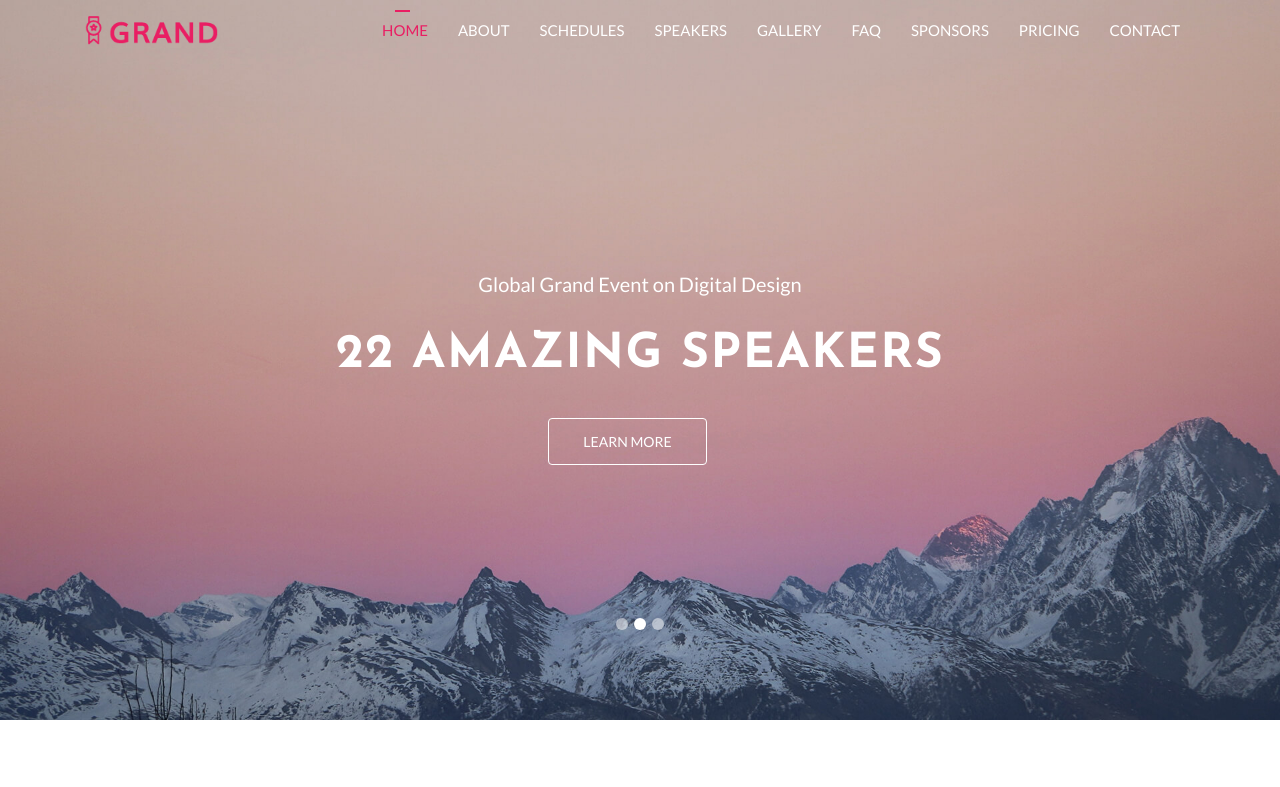
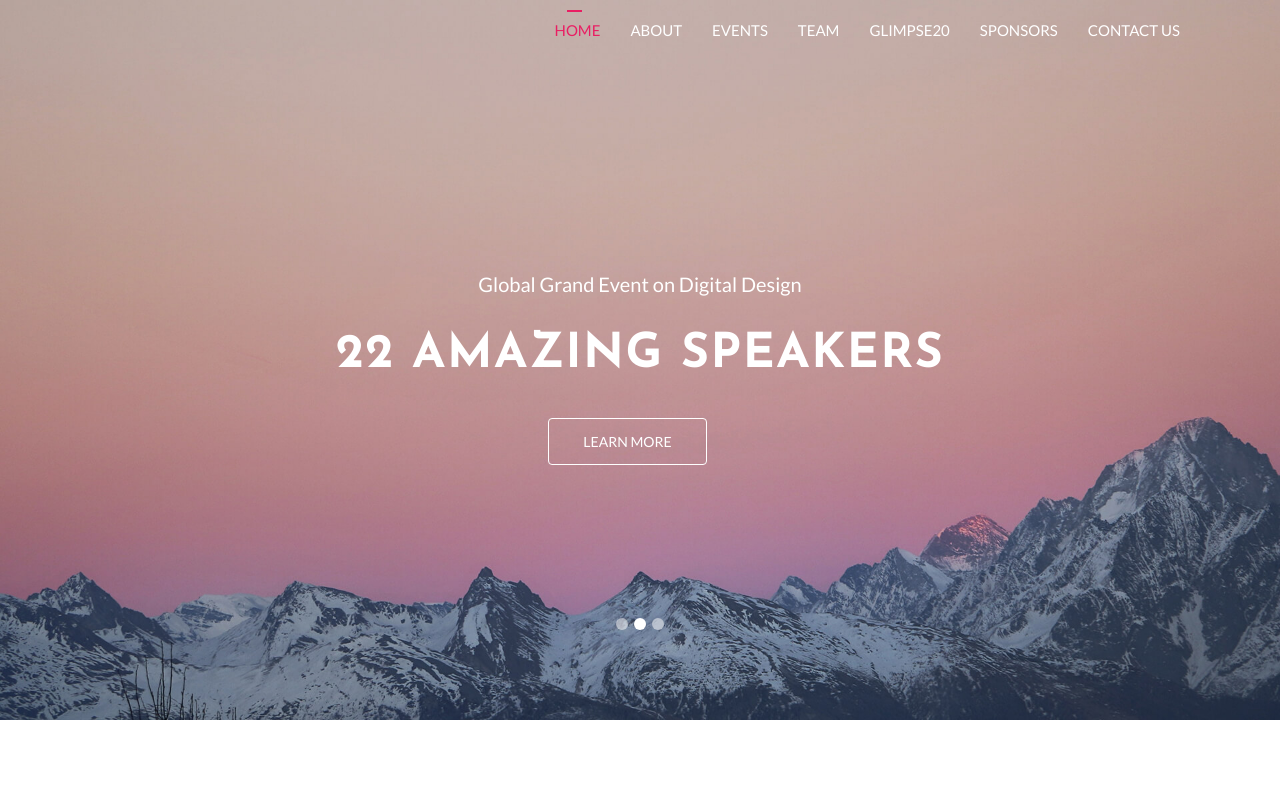
Before and after one commit to aysinghal2001/xenith2021, a plain HTML site: page index.html in a window 1280 px wide. Shown: the top 787 px of the page. Drawn offline with Linux system fonts and the light colour scheme; files whose address does not match are found by name.

Commit message:
Update index.html

```diff
--- a/index.html
+++ b/index.html
@@ -38,7 +38,6 @@
               <span class="icon-menu"></span>
               <span class="icon-menu"></span>
             </button>
-            <a href="index.html" class="navbar-brand"><img src="assets/img/logo.png" alt=""></a>
           </div>
           <div class="collapse navbar-collapse" id="main-navbar">
             <ul class="navbar-nav mr-auto w-100 justify-content-end">
@@ -54,43 +53,42 @@
               </li>
               <li class="nav-item">
                 <a class="nav-link" href="#schedules">
-                  schedules
+                  Events
                 </a>
               </li>
               <li class="nav-item">
                 <a class="nav-link" href="#team">
-                  Speakers
+                  Team
                 </a>
               </li>
               <li class="nav-item">
                 <a class="nav-link" href="#gallery">
-                  Gallery
-                </a>
-              </li>
+                  Glimpse20
+                </a>
+              <!-- </li>
               <li class="nav-item">
                 <a class="nav-link" href="#faq">
-                  Faq
-                </a>
-              </li>
+                  Timeline
+                </a>
+              </li> -->
               <li class="nav-item">
                 <a class="nav-link" href="#sponsors">
                   Sponsors
                 </a>
               </li>
-              <li class="nav-item">
+              <!-- <li class="nav-item">
                 <a class="nav-link" href="#pricing">
                   pricing
                 </a>
-              </li>
+              </li> -->
               <li class="nav-item">
                 <a class="nav-link" href="#google-map-area">
-                  Contact
+                  Contact Us
                 </a>
               </li>
             </ul>
           </div>
         </div>
-
         <!-- Mobile Menu Start -->
         <ul class="mobile-menu">
           <li>
```
